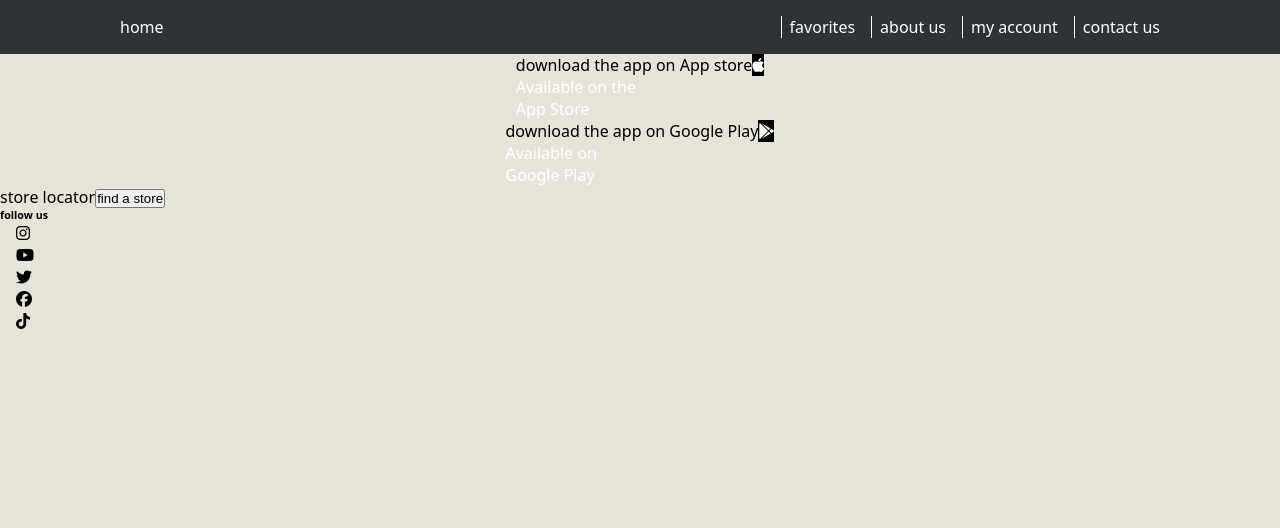
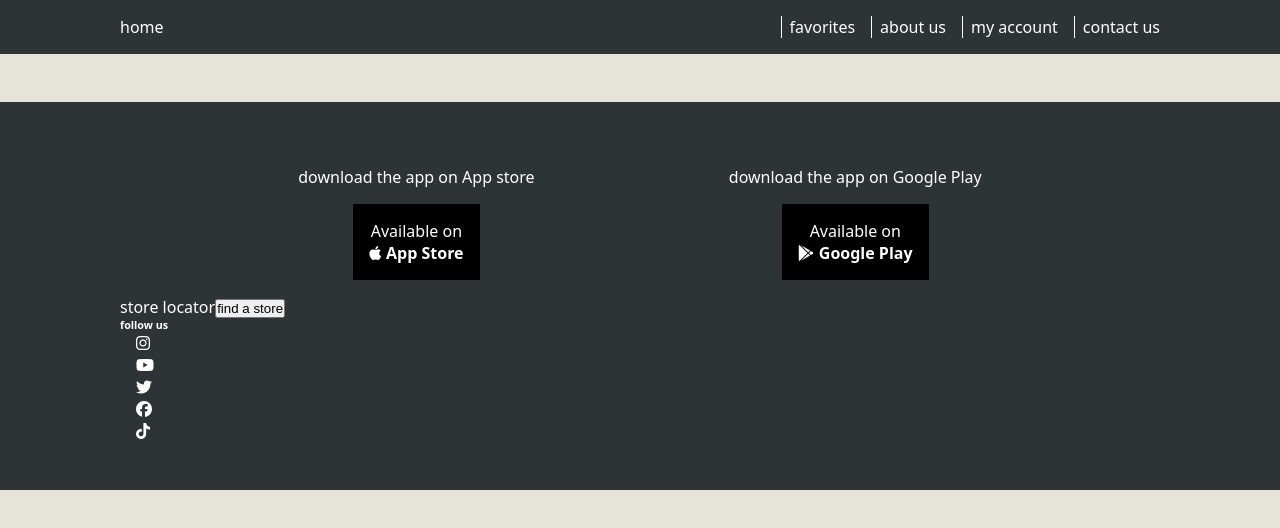
Before and after one commit to GalinaLK/react-shop, a React (Create React App) app: page /account in a window 1280 px wide. Shown: the top 528 px of the page. Built offline with nearby package versions, Linux system fonts and the light colour scheme.

Commit message:
footer apps

```diff
--- a/src/Sass/footer.scss
+++ b/src/Sass/footer.scss
@@ -1,11 +1,40 @@
+@import 'variables';
+
+.container-footer{
+    background-color: $secondary-color;
+    color: white;
+    width: 100%;
+    margin-top: 3em;
+    padding: 3em 0px;
+}
 .downloads{
     width: 100%;
     display: flex;
-    flex-direction: column;
+    flex-wrap: wrap;
+    flex-direction: row;
     align-items: center;
-    justify-content: space-between;
+    justify-content: space-evenly;
 }
 .downloadLink{
     background-color: black;
     color: white;
+    padding: 1em;
+    text-align: center;
 }
+.mobileStores{
+    font-weight: bold;
+}
+.downloadLinkLabel {
+    display: flex;
+    align-items: center;
+    flex-direction: column;
+    justify-content: space-around;
+    margin: 1em;
+}
+.downloadLinkLabel label{
+    padding-bottom: 1em;
+}
+
+.downloadLink i{
+    padding-right: 0.3em;
+}
--- a/src/Sass/home.scss
+++ b/src/Sass/home.scss
@@ -5,15 +5,21 @@
 .card-item{
     display: flex;
     flex-direction: column;
-    padding: 1rem;
+    padding: 1em 0px;
     justify-content: flex-start;
 
 }
 .flex-cards-wrapper {
 height: auto;
     display: grid;
-    grid-gap: 1rem;
+    grid-gap: 2em;
     grid-template-columns: 1fr;
+}
+.price-card{
+    font-weight: bold;
+}
+.card-item>p{
+    margin-top: 1em;
 }
 
 @media only screen and (min-width: 400px) {
--- a/src/components/Cards.js
+++ b/src/components/Cards.js
@@ -11,7 +11,7 @@ const Cards = (props) => {
            <img src={url}  alt={alt}/>
          </picture>
          <p>{alt}</p>
-         <p>$49.99</p>
+         <p className="price-card">$49.99</p>
         </div>
     )
 }
--- a/src/components/Footer.js
+++ b/src/components/Footer.js
@@ -5,22 +5,23 @@ import '../Sass/footer.scss'
 const Footer = () => {
     return (
         <div className="container-footer">
+          <div className="container">
             <div className="downloads">
               <div className="downloadLinkLabel">
               <label htmlFor="downloadAppStore">download the app on App store</label>
               <a id="downloadAppStore" className="downloadLink" href="#">
+                Available on<br/>
                 <i class="fab fa-apple"></i>
-                <p>Available on the </p>
-                <p className="mobileStores">App Store</p>
+                <span className="mobileStores">App Store</span>
               </a>
               </div>
 
               <div className="downloadLinkLabel">
               <label htmlFor="downloadGooglePlay">download the app on Google Play</label>
               <a id="downloadGooglePlay" className="downloadLink" href="#">
+                Available on<br/>
                 <i class="fab fa-google-play"></i>
-                <p>Available on </p>
-                <p className="mobileStores">Google Play</p>
+                <span className="mobileStores">Google Play</span>
               </a>
               </div>
             </div>
@@ -34,6 +35,7 @@ const Footer = () => {
                 <li><i class="fab fa-facebook"></i></li>
                 <li><i class="fab fa-tiktok"></i></li>
             </ul>
+            </div>
         </div>
     )
 }
--- a/src/components/Home.js
+++ b/src/components/Home.js
@@ -12,7 +12,7 @@ const Home = () => {
         fetch('https://jsonplaceholder.typicode.com/photos/')
         .then((response) => response.json())
         .then((json) => {
-            const cards = json.slice(0, 8);
+            const cards = json.slice(0, 6);
             setCardsData(cards);
             console.log(cards);
 
```
